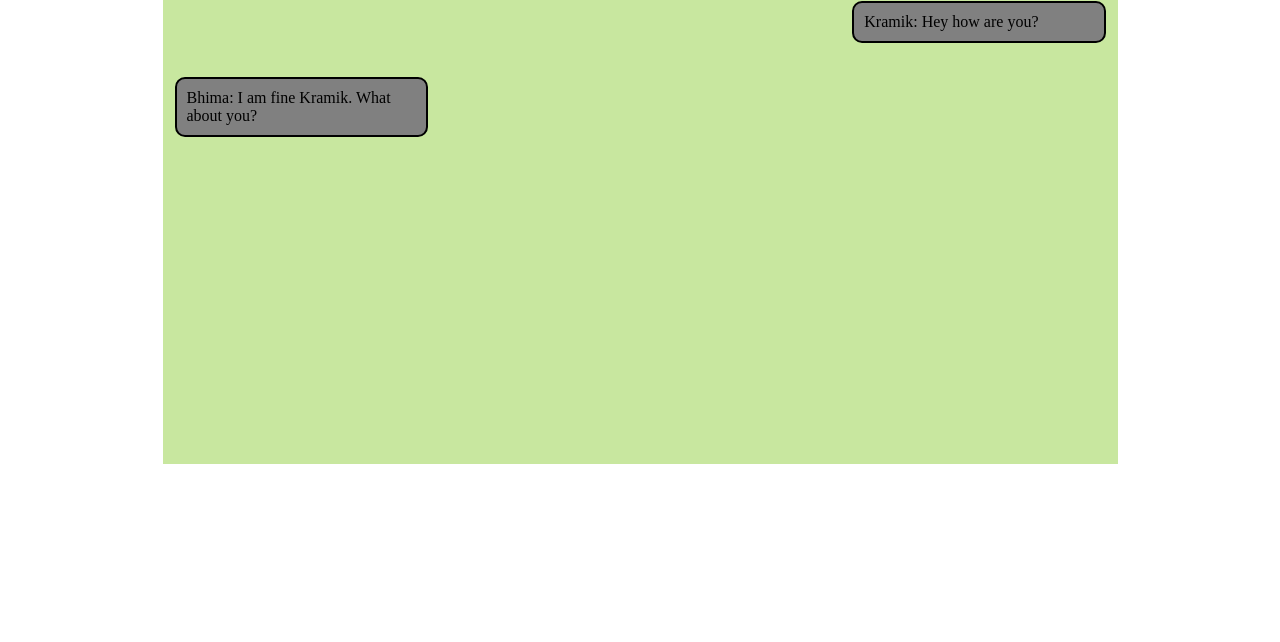
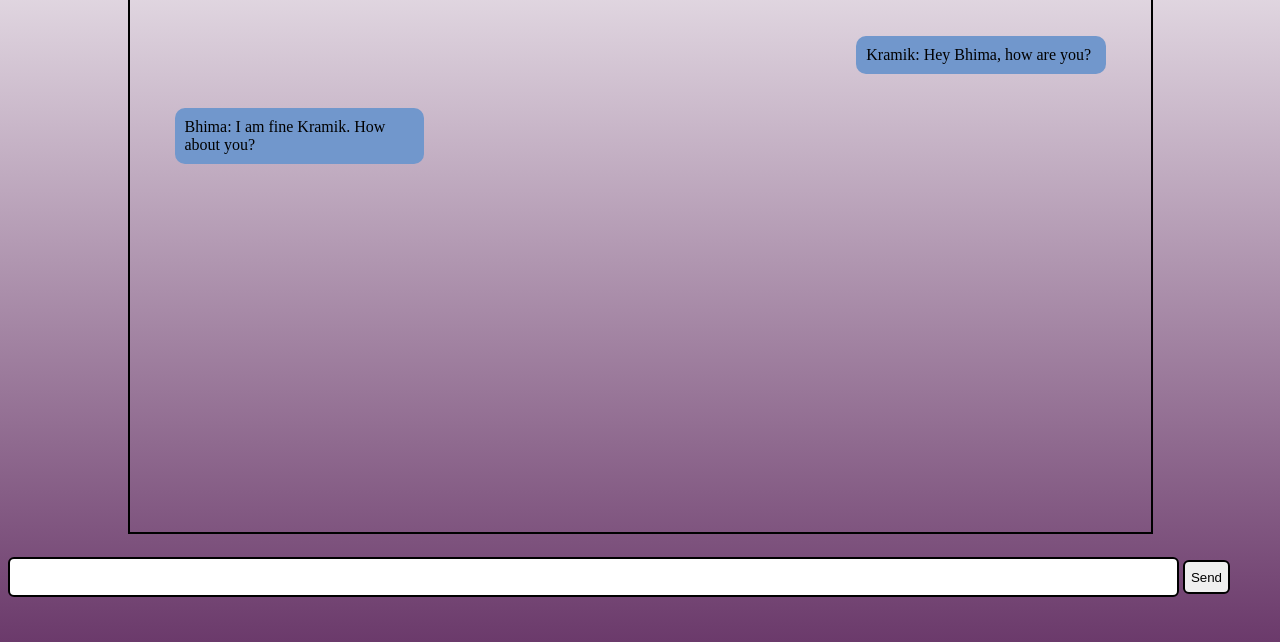
Before and after one commit to Kramik12/Chatapp, a plain HTML site: page index.html in a window 1280 px wide. Shown: the part 174-816 px from the top of the page. Drawn offline with Linux system fonts and the light colour scheme.

Commit message:
first commit

```diff
--- a/css/style.css
+++ b/css/style.css
@@ -7,17 +7,20 @@
 
 .container{
     margin: auto;
-    background-color: rgb(200, 231, 159);
+    border: 2px solid black;
     max-width: 955px;
     height: 60vh;
+    padding: 33px;
+    overflow-y: auto;
+    margin-bottom: 23px;
 }
 
 .message{
-    background-color: grey;
+    background-color: rgb(113, 151, 204);
     width: 24%;
     padding: 10px;
     margin: 17px 12px;
-    border: 2px solid black;
+    /* border: 2px solid rgb(229, 227, 227); */
     border-radius: 10px;
 
 }
@@ -29,3 +32,29 @@
     float: right;
     clear: both;
 }
+
+#semd-container{
+    display: block;
+    margin: auto;
+    text-align: center;
+    max-width: 985px;
+    width: 100%;
+}
+
+#messageInp{
+    width: 92%;
+    border: 2px solid black;
+    border-radius: 6px;
+    height: 34px;
+}
+
+.btn{
+    cursor: pointer;
+    border: 2px solid black;
+    border-radius: 6px;
+    height: 34px;
+}
+body{
+    height: 100vh;
+    background-image: linear-gradient(white, rgb(107, 58, 107));
+}
--- a/index.html
+++ b/index.html
@@ -13,8 +13,15 @@
     </nav>
 
     <div class="container">
-        <div class="message right">Kramik: Hey how are you?</div>
-        <div class="message left">Bhima: I am fine Kramik. What about you?</div>
+        <div class="message right">Kramik: Hey Bhima, how are you?</div>
+        <div class="message left">Bhima: I am fine Kramik. How about you?</div>
+    </div>
+
+    <div class="send">
+        <form action="#" id="send-container">
+            <input type="text" name="messageInp" id="messageInp">
+            <button class="btn" type="submit">Send</button>
+        </form>
     </div>
 </body>
 </html>
--- /dev/null
+++ b/nodeServer/index.js
@@ -0,0 +1 @@
+//Node server which will handle Socket io connection
```
Also changed, not shown: nodeServer/package.json (added, +14 -0 lines), 2 other files.
